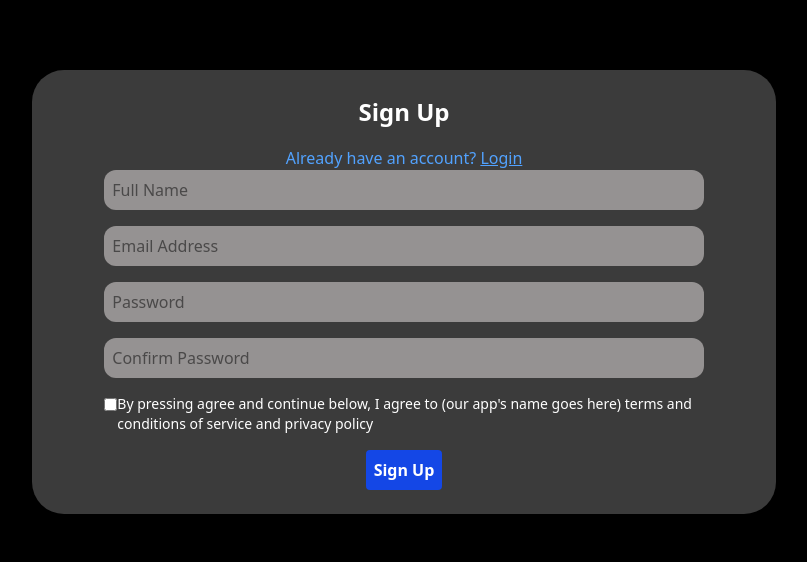
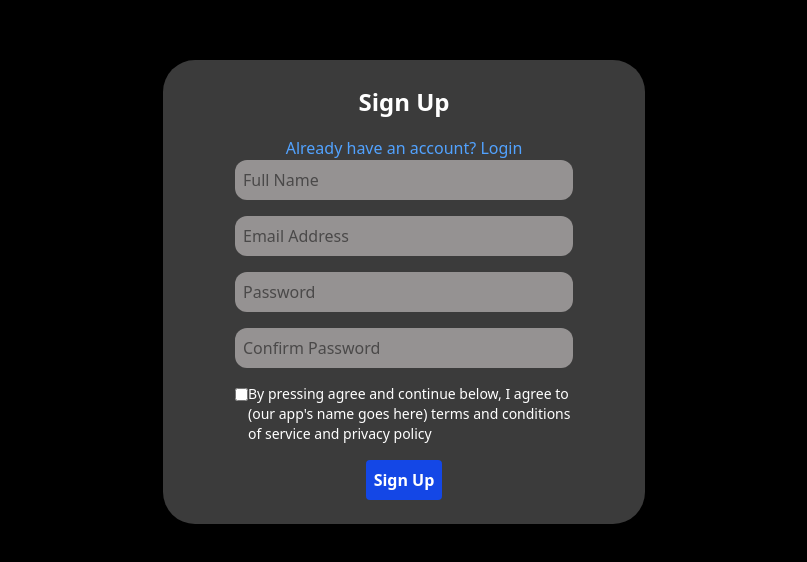
Before and after one commit to SinBin10/Task-Management-App, a React (Vite) app in the folder client/: page /signup in a window 1280 px wide. Shown: the part 108-670 px from the top of the page, without its empty margins (236-1043 px from the left). Built offline with nearby package versions, Linux system fonts and the light colour scheme.

Commit message:
Added Browser Router functionality

```diff
--- a/client/src/Pages/SignUp.jsx
+++ b/client/src/Pages/SignUp.jsx
@@ -1,10 +1,11 @@
-import { Login } from "./Login";
+
+import {Link} from "react-router-dom"
 
 export const SignUp = () => {
   return (
     <main className="block m-auto">
 
-      <section className=" block m-auto w-9/12 h-max bg-[#3B3B3B] rounded-4xl justify-items-center p-6">
+      <section className=" block m-auto w-[482px] h-max bg-[#3B3B3B] rounded-4xl justify-items-center p-6">
 
 
         <div className="flex flex-col w-full px-12 justify-center">
@@ -12,7 +13,7 @@ export const SignUp = () => {
           {/* Header */}
           <header className="text-center">
             <h1 className="text-white text-2xl font-bold mb-4 m-auto p-0.5">Sign Up</h1>
-            <p className="m-auto font text-blue-400">Already have an account? <a className=  " underline hover:text-red" href= {Login}> Login </a> </p>
+            <p className="m-auto font text-blue-400">Already have an account? <Link to ="/login">Login</Link> </p>
           </header>
 
           {/* Form Section */}
```
